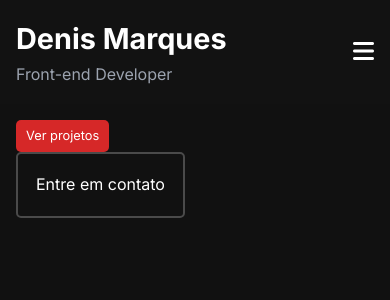
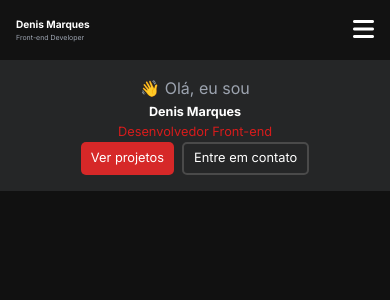
Before and after one commit to Denis78-sys/portfolio-denis, a Nuxt app: page / in a window 390 px wide. Shown: the top 300 px of the page. Built offline with nearby package versions, Linux system fonts and the light colour scheme.

Commit message:
Iniciando o main

```diff
--- a/components/atoms/BotaoContato.vue
+++ b/components/atoms/BotaoContato.vue
@@ -16,11 +16,11 @@
 
 <style scoped>
 /* Botões */
-.contato{
+.contato {
   color: #fff;
-  padding: 18px 18px;
+  padding: 17px 18px;
   border-radius: 5px;
-  border: 2px solid #4A4A4A;
+  border: 2px solid #4a4a4a;
   text-decoration: none;
   display: inline-block;
   text-align: center;
@@ -28,7 +28,20 @@
 }
 
 .contato:hover {
-
   background-color: #4a4a4a3f;
 }
+
+@media (max-width: 768px) {
+  .contato {
+    font-size: 0.9rem; /* Ajusta o tamanho da fonte do botão */
+    padding: 6px 12px; /* Ajusta o padding do botão */
+  }
+}
+
+@media (max-width: 480px) {
+  .contato {
+    font-size: 0.8rem; /* Ajusta o tamanho da fonte do botão */
+    padding: 4px 10px; /* Ajusta o padding do botão */
+  }
+}
 </style>
--- /dev/null
+++ b/components/molecules/Apresentacao.vue
@@ -0,0 +1,77 @@
+<template>
+  <div class="apresentacao">
+    <div class="greeting"><span class="wave">👋</span> Olá, eu sou</div>
+    <h1>Denis Marques</h1>
+    <p class="dev">Desenvolvedor Front-end</p>
+  </div>
+</template>
+
+<script>
+export default {
+  setup() {
+    return {};
+  },
+};
+</script>
+
+<style scoped>
+h1 {
+  font-size: 3.75em;
+}
+.greeting {
+  font-size: 1.3rem;
+  /* text-align: center; */
+  color: #9ca3af;
+}
+.wave {
+  animation: wave 1s infinite;
+  display: inline-block;
+}
+.dev {
+  font-size: 1.87rem;
+  color: #d61c1c;
+}
+@keyframes wave {
+  0% {
+    transform: rotate(0deg);
+  }
+  50% {
+    transform: rotate(20deg);
+  }
+  100% {
+    transform: rotate(0deg);
+  }
+}
+
+/* Responsividade */
+@media (max-width: 768px) {
+  h1 {
+    font-size: 1.50em;
+    text-align: center;
+  }
+  .greeting {
+    font-size: 1rem;
+    text-align: center;
+    color: #9ca3af;
+  }
+  .dev {
+    font-size: 0.8rem;
+    text-align: center;
+  }
+}
+
+@media (max-width: 480px) {
+  h1 {
+    font-size: 1.50em;
+    text-align: center;
+  }
+  .greeting {
+    font-size: 1rem;
+    text-align: center;
+  }
+  .dev {
+    font-size: 0.8rem;
+    text-align: center;
+  }
+}
+</style>
--- /dev/null
+++ b/components/molecules/BotoesInicio.vue
@@ -0,0 +1,38 @@
+<template>
+  <div class="botoes-inicio">
+    <div class="botoes">
+      <BotaoProjetos />
+      <BotaoContato />
+    </div>
+  </div>
+</template>
+
+<script>
+export default {
+  setup() {
+    return {};
+  },
+};
+</script>
+
+<style scoped>
+.botoes {
+  display: flex;
+  gap: 16px;
+}
+@media (max-width: 768px) {
+  .botoes {
+    gap: 8px;
+    align-content: center;
+    justify-content: center;
+  }
+}
+
+@media (max-width: 480px) {
+  .botoes {
+    gap: 8px;
+    align-content: center;
+    justify-content: center;
+  }
+}
+</style>
--- a/components/molecules/SideMenu.vue
+++ b/components/molecules/SideMenu.vue
@@ -63,7 +63,7 @@ ul {
     left: -250px;
     width: 250px;
     height: 100%;
-    background: #121212;
+    background: #121212f3;
     color: white;
     transition: transform 0.3s ease-in-out;
     z-index: 10;
@@ -87,7 +87,7 @@ ul {
     left: -250px;
     width: 250px;
     height: 100%;
-    background: #121212;
+    background: #121212f3;
     color: white;
     transition: transform 0.3s ease-in-out;
     z-index: 10;
--- a/components/organisms/Header.vue
+++ b/components/organisms/Header.vue
@@ -38,10 +38,12 @@ export default {
   margin: 0;
 }
 p {
-  font-size: medium;
+  font-size: small;
   color: #9ca3af;
 }
-
+h1{
+    font-size: 1.5em;
+}
 .hamburger {
   display: none;
   background: none;
@@ -60,11 +62,23 @@ p {
   .hamburger {
     display: block;
   }
+  p{
+
+font-size: smaller;}
+  h1{
+    font-size: 1.25em;
+  }
 }
 
 @media (max-width: 480px) {
   .hamburger {
     display: block;
   }
+  p{
+    font-size: smaller;
+  }
+  h1{
+    font-size: 1.2em;
+  }
 }
 </style>
--- a/components/organisms/Layout.vue
+++ b/components/organisms/Layout.vue
@@ -1,13 +1,19 @@
 <template>
-  <div>
-    <Header title="Denis Marques" @toggleMenu="toggleMenu" />
-    <SideMenu :isOpen="menuOpen" :links="links" />
-    <!--  <main>
-        <slot />
-      </main> -->
+  <div class="layout">
+    <div>
+      <Header title="Denis Marques" @toggleMenu="toggleMenu" />
+      <SideMenu :isOpen="menuOpen" :links="links" />
+    </div>
     <main>
-      <BotaoProjetos />
-      <BotaoContato />
+      <Apresentacao />
+      <!-- <div class="especializacao">
+        <p>
+          Especializado em criar experiências digitais excepcionais com foco em
+          design moderno e performance.
+        </p>
+      </div> -->
+      <BotoesInicio />
+      <slot />
     </main>
   </div>
 </template>
@@ -36,5 +42,63 @@ export default {
 <style scoped>
 main {
   padding: 16px;
+
+  background-color: #252627;
+}
+
+/* Define o layout principal */
+.layout {
+  display: flex;
+  height: 100vh; /* Preenche a altura total da janela */
+}
+
+/* Estilo do menu lateral */
+.SideMenu {
+  width: 250px; /* Largura fixa para o menu */
+  box-shadow: 2px 0 5px rgba(0, 0, 0, 0.1); /* Sombra */
+  transition: transform 0.3s ease-in-out; /* Suaviza o abrir/fechar */
+}
+
+/* Estilo do conteúdo principal */
+main {
+  flex: 1; /* Ocupa todo o espaço restante */
+  padding: 16px; /* Espaçamento interno */
+  overflow-y: auto; /* Permite rolagem caso o conteúdo exceda a altura */
+}
+.especializacao {
+  display: flex;
+  width: 40%;
+}
+p {
+  font-size: 1em;
+  color: #d1d5db;
+  /* text-align: justify; */
+  line-height: normal;
+}
+@media (max-width: 768px) {
+  .layout {
+    display: block;
+  }
+  p {
+    font-size: 0.8em;
+  }
+  .especializacao {
+    width: 40%;
+    justify-content: center;
+  }
+}
+
+@media (max-width: 480px) {
+  .layout {
+    display: block;
+    font-size: 0.7em;
+  }
+  p {
+    font-size: 0.8em;
+  }
+  .especializacao {
+    width: 40%;
+    justify-content: center;
+  }
 }
 </style>
```
Lines whose indentation alone changed are shown as unchanged.
